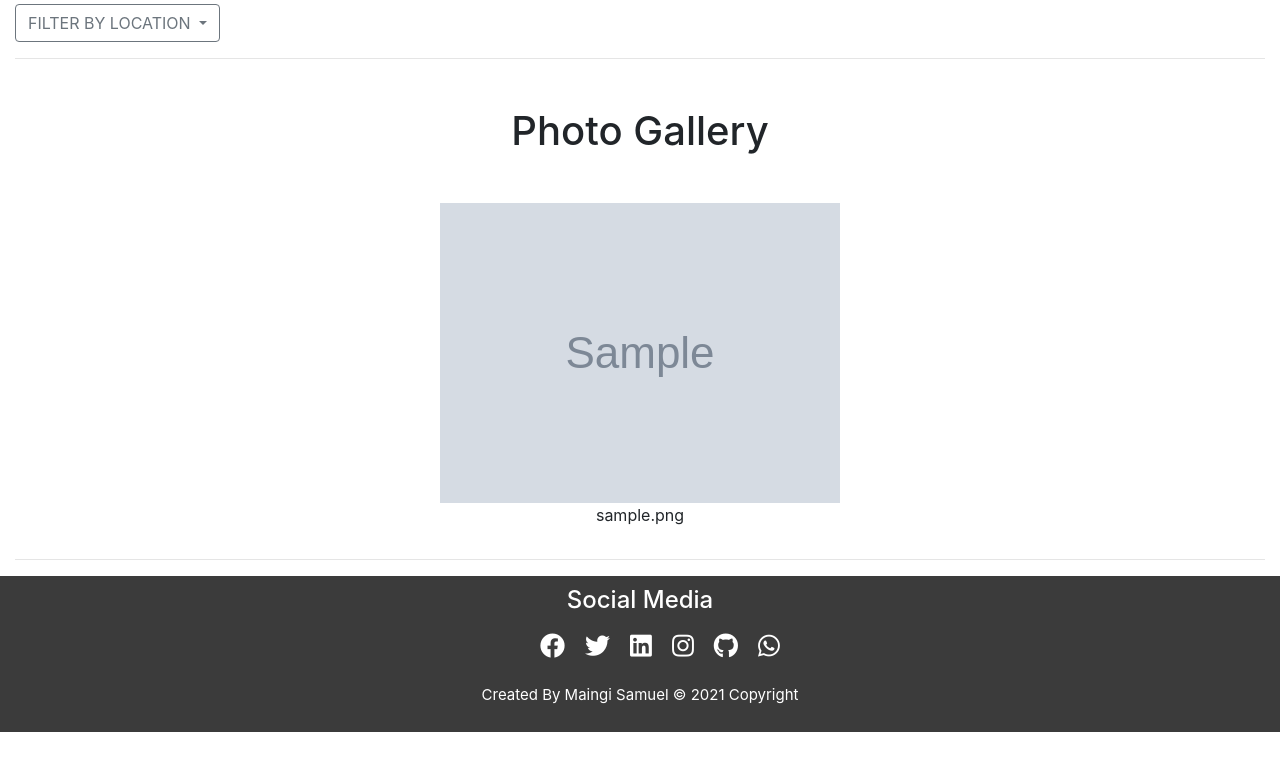
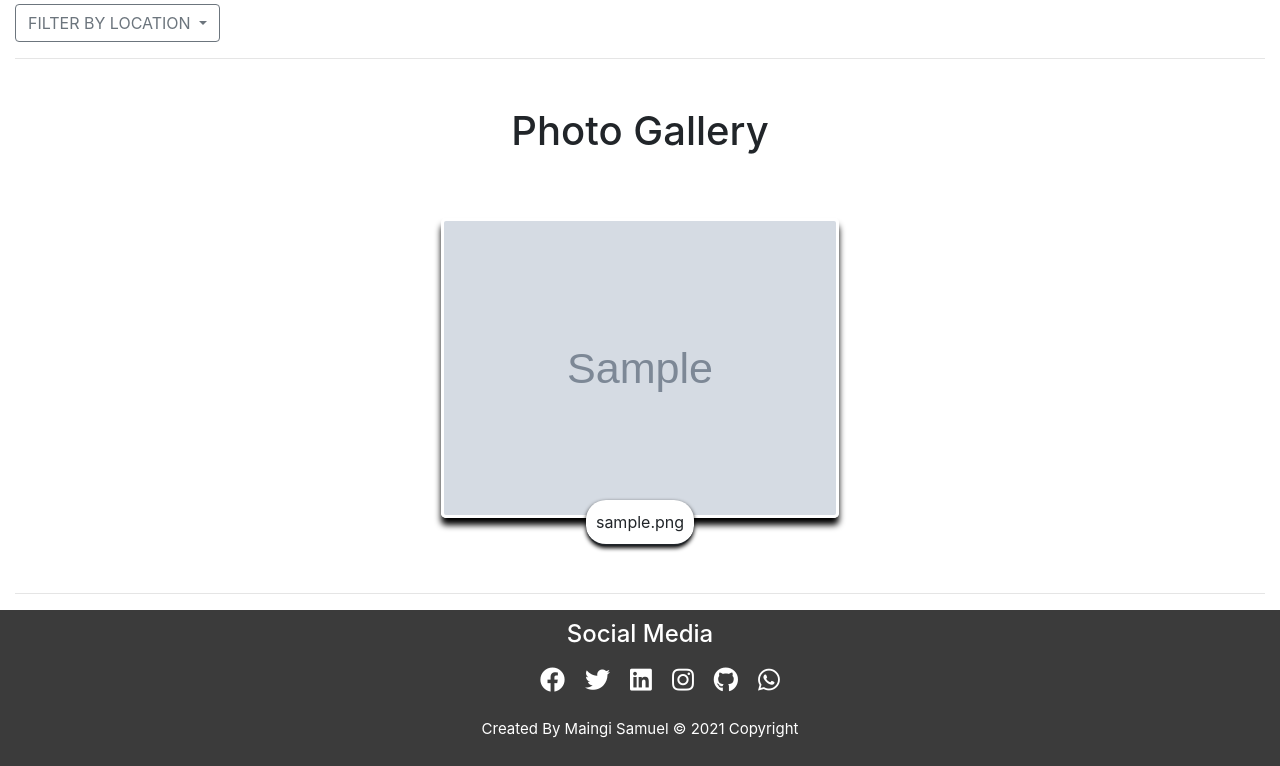
Before and after one commit to layersony/maingi-gallery, a Django app: page / in a window 1280 px wide. Shown: the part 248-1014 px from the top of the page. Before the commit the page ends 980 px from the top, so only its background shows below. Run offline with Django 3.2, Linux system fonts and the light colour scheme; tables that the repository leaves empty hold one stand-in row (values such as "Sample post"); grey boxes marked "Sample" are stand-in pictures; parts of the project's set-up code (start-up, migrations or seed data) failed here and were passed over; some libraries are stand-ins or nearby versions.

Commit message:
grid and phot styling

```diff
--- a/static/css/styles.css
+++ b/static/css/styles.css
@@ -1,3 +1,38 @@
+/**************
+** Photo **
+***************/
+.wrapper-grid{
+  display: grid;
+  grid-template-columns: repeat(auto-fit, 30rem);
+  justify-content: center;
+}
+
+.photo{
+  /* background-color: yellow; */
+  padding: 10px;
+  border-radius: 5px;
+  margin: 5px;
+}
+
+.landingimg{
+  max-width: 400px;
+  max-height: 300px;
+  object-fit:cover;
+  border-radius: 5px;
+  border: 3px solid #fff;
+  box-shadow: 0px 7px 6px #000000;
+}
+
+.hanger{
+  background-color: white;
+  min-width: 80px;
+  padding: 10px;
+  margin-top: -18px;
+  border-radius: 20px;
+  border-bottom: 2px solid;
+  box-shadow: 0px 2px 4px #000000;
+
+}
 /**************
 ****modal****
 ***************/
```
